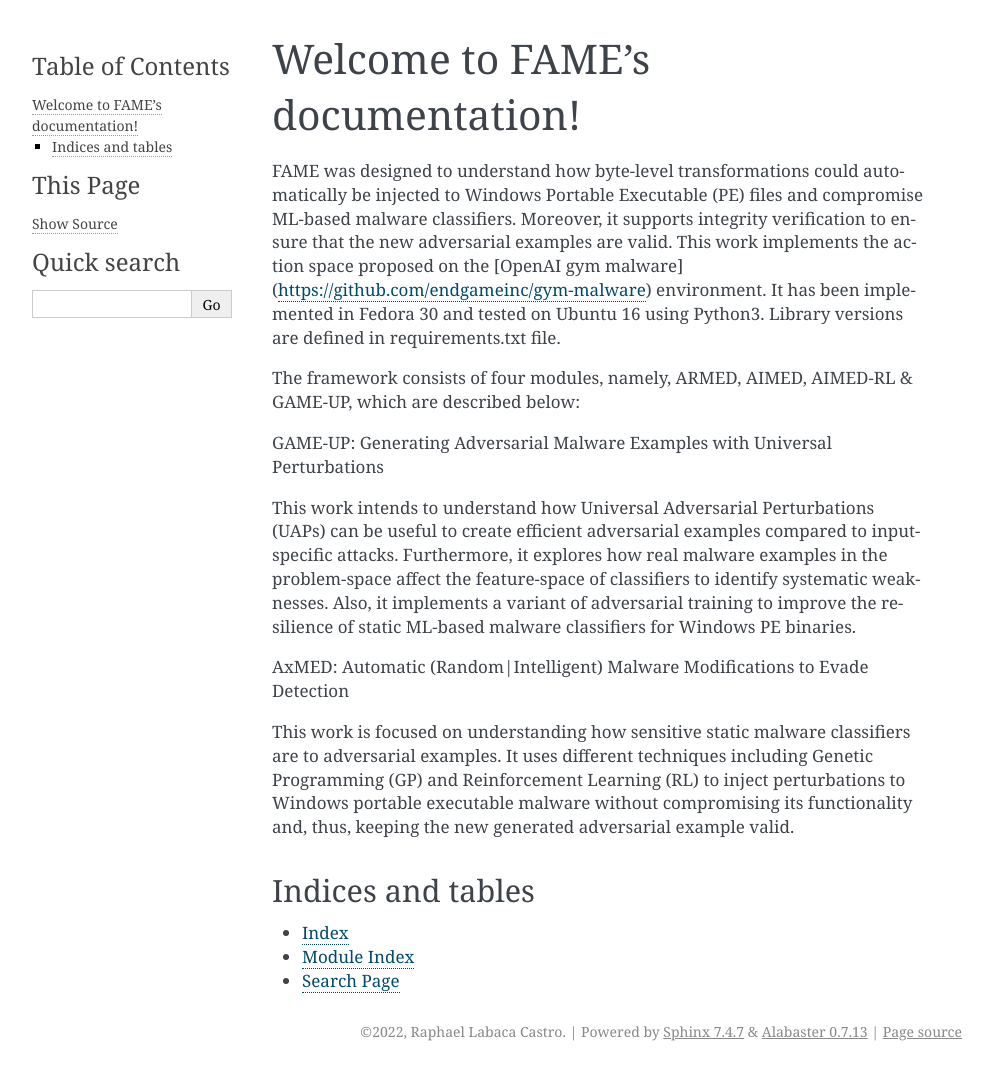
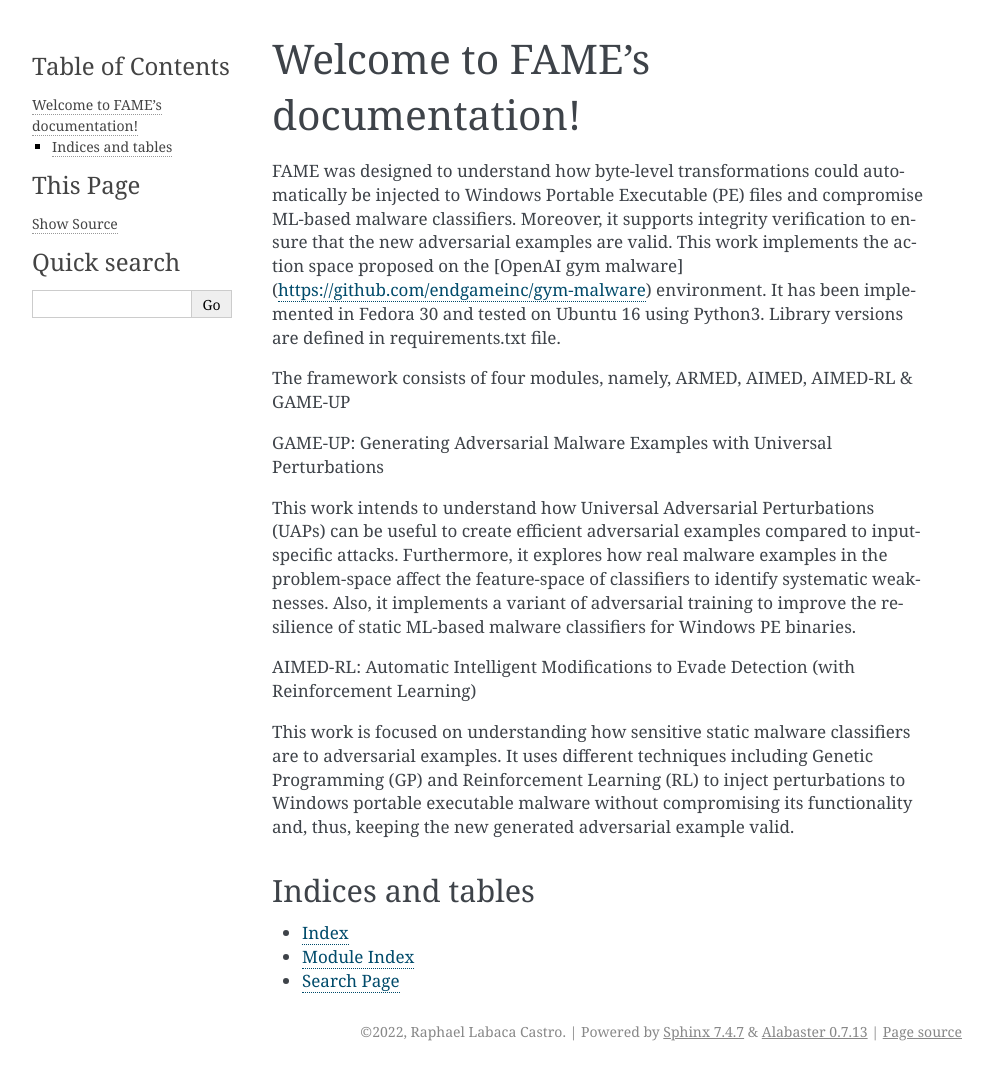
Before and after one commit to zRapha/FAME, a Sphinx documentation site: the page built from docs/index.rst, in a window 1280 px wide. Shown: the whole page, without its empty margins (148-1141 px from the left). Built offline with Sphinx 7.4.7, drawn with Linux system fonts in a browser that asks for light colours.

Commit message:
Minor changes on docstring and description of framework.

```diff
--- a/docs/index.rst
+++ b/docs/index.rst
@@ -9,13 +9,13 @@ Welcome to FAME's documentation!
 
 FAME was designed to understand how byte-level transformations could automatically be injected to Windows Portable Executable (PE) files and compromise ML-based malware classifiers. Moreover, it supports integrity verification to ensure that the new adversarial examples are valid. This work implements the action space proposed on the [OpenAI gym malware](https://github.com/endgameinc/gym-malware) environment. It has been implemented in Fedora 30 and tested on Ubuntu 16 using Python3. Library versions are defined in requirements.txt file.
 
-The framework consists of four modules, namely, ARMED, AIMED, AIMED-RL & GAME-UP, which are described below:
+The framework consists of four modules, namely, ARMED, AIMED, AIMED-RL & GAME-UP
 
 GAME-UP: Generating Adversarial Malware Examples with Universal Perturbations
 
 This work intends to understand how Universal Adversarial Perturbations (UAPs) can be useful to create efficient adversarial examples compared to input-specific attacks. Furthermore, it explores how real malware examples in the problem-space affect the feature-space of classifiers to identify systematic weaknesses. Also, it implements a variant of adversarial training to improve the resilience of static ML-based malware classifiers for Windows PE binaries.
 
-AxMED: Automatic (Random|Intelligent) Malware Modifications to Evade Detection
+AIMED-RL: Automatic Intelligent Modifications to Evade Detection (with Reinforcement Learning)
 
 This work is focused on understanding how sensitive static malware classifiers are to adversarial examples. It uses different techniques including Genetic Programming (GP) and Reinforcement Learning (RL) to inject perturbations to Windows portable executable malware without compromising its functionality and, thus, keeping the new generated adversarial example valid.
 
--- a/main.py
+++ b/main.py
@@ -17,12 +17,13 @@ adversarial examples compared to input-specific attacks. Furthermore, it explore
 problem-space affect the feature-space of classifiers to identify systematic weaknesses. Also, it implements a variant
 of adversarial training to improve the resilience of static ML-based malware classifiers for Windows PE binaries.
 
-AxMED: Automatic (Random|Intelligent) Malware Modifications to Evade Detection
+AIMED-RL: Automatic Intelligent Modifications to Evade Detection (with Reinforcement Learning)
 
 This work is focused on understanding how sensitive static malware classifiers are to adversarial examples. It uses
-#different techniques including Genetic Programming (GP) and Reinforcement Learning (RL) to inject perturbations to
+different techniques including Genetic Programming (GP) and Reinforcement Learning (RL) to inject perturbations to
 Windows portable executable malware without compromising its functionality and, thus, keeping the new generated
 adversarial example valid.
+
 """
 
 import sys
```
Also changed, not shown: README.md (+14 -7 lines).
